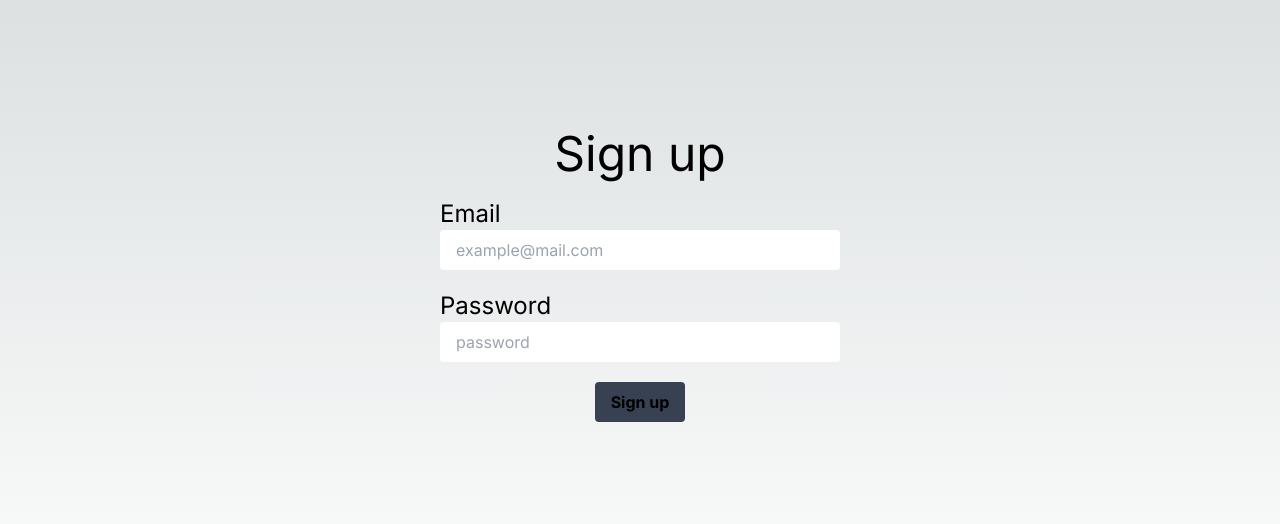
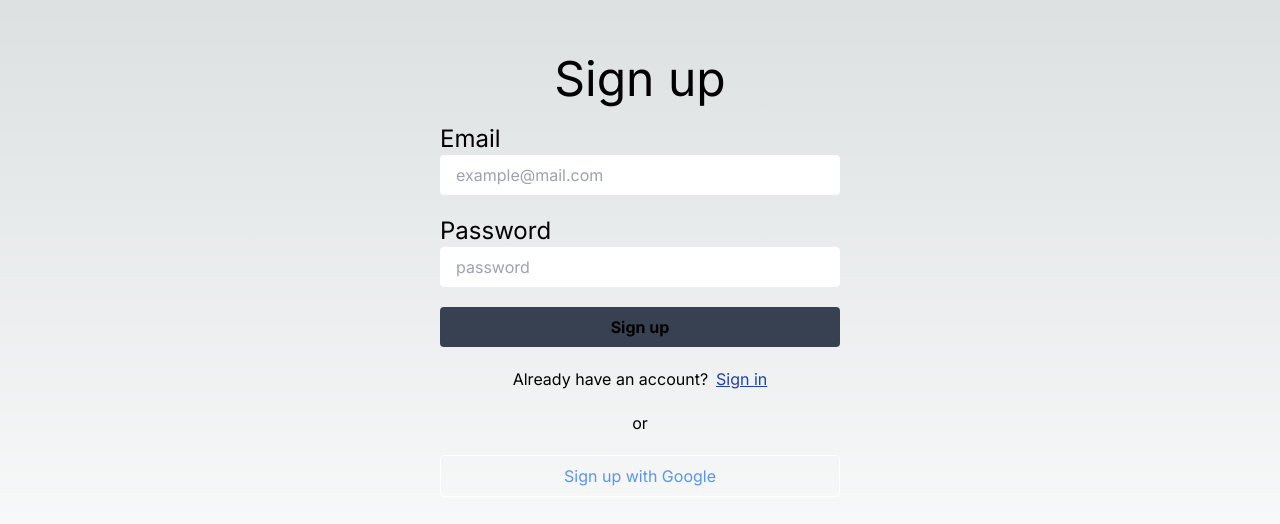
Before and after one commit to iamshiv007/learn-firebase, a Next.js app: page /signup in a window 1280 px wide. Shown: the part 124-648 px from the top of the page. Built offline with nearby package versions, Linux system fonts and the light colour scheme; no server answers.

Commit message:
sign in with google completed

```diff
--- a/src/app/signin/page.jsx
+++ b/src/app/signin/page.jsx
@@ -2,6 +2,10 @@
 import React from "react";
 import signIn from "../firebase/auth/signin";
 import { useRouter } from "next/navigation";
+import { getAuth, signInWithPopup, GoogleAuthProvider } from "firebase/auth";
+import Link from "next/link";
+
+const provider = new GoogleAuthProvider();
 
 function Page() {
   const [email, setEmail] = React.useState("");
@@ -24,11 +28,39 @@ function Page() {
     return router.push("/profile");
   };
 
+  // Function to trigger Google popup login
+  const signInWithGoogle = async () => {
+    const auth = getAuth();
+    signInWithPopup(auth, provider)
+      .then((result) => {
+        // This gives you a Google Access Token. You can use it to access the Google API.
+        const credential = GoogleAuthProvider.credentialFromResult(result);
+        const token = credential.accessToken;
+        // The signed-in user info.
+        const user = result.user;
+        console.log(result);
+        // IdP data available using getAdditionalUserInfo(result)
+        // ...
+      })
+      .catch((error) => {
+        // Handle Errors here.
+
+        console.log(error);
+        const errorCode = error.code;
+        const errorMessage = error.message;
+        // The email of the user's account used.
+        const email = error.customData.email;
+        // The AuthCredential type that was used.
+        const credential = GoogleAuthProvider.credentialFromError(error);
+        // ...
+      });
+  };
+
   return (
     <div className='form-wrapper'>
       <form
         onSubmit={handleForm}
-        className='form form min-h-[100vh] gap-5 flex-col items-center justify-center flex p-4'
+        className='form form min-h-[100vh] gap-5 flex-col items-center justify-center flex p-4 w-fit m-auto'
       >
         <h1 className='text-5xl'>Sign in</h1>
         <label htmlFor='email'>
@@ -57,9 +89,26 @@ function Page() {
         </label>
         <button
           type='submit'
-          className='font-bold bg-gray-700 rounded px-4 py-2 hover:bg-gray-600'
+          className='font-bold w-full bg-gray-700 rounded px-4 py-2 hover:bg-gray-600'
         >
           {loading ? "wait..." : "Sign in"}
+        </button>
+
+        <p>
+          <span>Don&apos;t have an account?</span>
+          <Link href='/signup' className='text-blue-800 underline ml-2'>
+            Sign up
+          </Link>
+        </p>
+
+        <p>or</p>
+
+        <button
+          className='border w-full rounded px-4 py-2 border-solid border-white text-[#5a94f5]'
+          type='button'
+          onClick={signInWithGoogle}
+        >
+          Sign in with Google
         </button>
       </form>
     </div>
--- a/src/app/signup/page.jsx
+++ b/src/app/signup/page.jsx
@@ -2,6 +2,7 @@
 import React from "react";
 import signUp from "../firebase/auth/signup";
 import { useRouter } from "next/navigation";
+import Link from "next/link";
 
 function Page() {
   const [email, setEmail] = React.useState("");
@@ -23,11 +24,38 @@ function Page() {
     console.log(result);
     return router.push("/profile");
   };
+
+  const signInWithGoogle = async () => {
+    const auth = getAuth();
+    signInWithPopup(auth, provider)
+      .then((result) => {
+        // This gives you a Google Access Token. You can use it to access the Google API.
+        const credential = GoogleAuthProvider.credentialFromResult(result);
+        const token = credential.accessToken;
+        // The signed-in user info.
+        const user = result.user;
+        console.log(result);
+        // IdP data available using getAdditionalUserInfo(result)
+        // ...
+      })
+      .catch((error) => {
+        // Handle Errors here.
+
+        console.log(error);
+        const errorCode = error.code;
+        const errorMessage = error.message;
+        // The email of the user's account used.
+        const email = error.customData.email;
+        // The AuthCredential type that was used.
+        const credential = GoogleAuthProvider.credentialFromError(error);
+        // ...
+      });
+  };
   return (
     <div className='form-wrapper'>
       <form
         onSubmit={handleForm}
-        className='form min-h-[100vh] gap-5 flex-col items-center justify-center flex p-4'
+        className='form min-h-[100vh] gap-5 flex-col items-center justify-center flex p-4 m-auto w-fit'
       >
         <h1 className='text-5xl'>Sign up</h1>
         <label htmlFor='email'>
@@ -58,9 +86,26 @@ function Page() {
         </label>
         <button
           type='submit'
-          className='font-bold bg-gray-700 rounded px-4 py-2 hover:bg-gray-600'
+          className='font-bold bg-gray-700 rounded px-4 py-2 hover:bg-gray-600 w-full'
         >
           {loading ? "wait..." : "Sign up"}
+        </button>
+
+        <p>
+          <span>Already have an account?</span>
+          <Link href='/signin' className='text-blue-800 underline ml-2'>
+            Sign in
+          </Link>
+        </p>
+
+        <p>or</p>
+
+        <button
+          className='border w-full rounded px-4 py-2 border-solid border-white text-[#5a94f5]'
+          type='button'
+          onClick={signInWithGoogle}
+        >
+          Sign up with Google
         </button>
       </form>
     </div>
```
